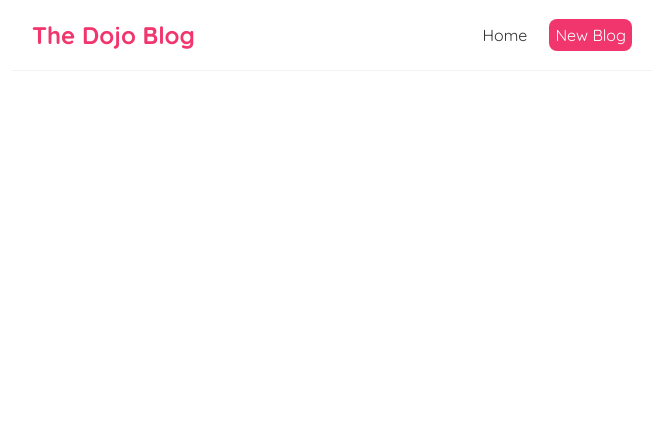
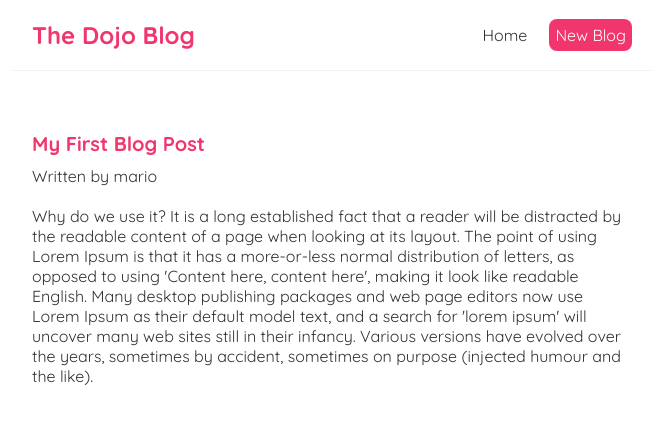
Before and after one commit to HARSHITHA579-pixel/task-website-ideation, a React (Create React App) app in the folder AritraGhoshWebDev/practice/10. React_Basics/dojo-blog/: page /blogs/1 in a window 1280 px wide. Shown: the top 424 px of the page, without its empty margins (308-971 px from the left). Built offline with nearby package versions, Linux system fonts and the light colour scheme; data requests are answered from the project's data file.

Commit message:
Feat: Route parameters

```diff
--- a/AritraGhoshWebDev/practice/10. React_Basics/dojo-blog/src/App.js
+++ b/AritraGhoshWebDev/practice/10. React_Basics/dojo-blog/src/App.js
@@ -2,6 +2,7 @@
 import Home from './Home'
 import { BrowserRouter as Router, Route, Switch } from 'react-router-dom';
 import Create from './Create';
+import BlogDetails from './BlogDetails';
 
 // first component rendered to the DOM & sits at the very top of our application - root component. All other components are nested inside this component
 function App() {
@@ -36,6 +37,9 @@
               <Route path="/create">
                 <Create />
               </Route>
+              <Route path="/blogs/:id">
+                <BlogDetails />
+              </Route>
             </Switch>
 
         </div>
--- a/AritraGhoshWebDev/practice/10. React_Basics/dojo-blog/src/BLogList.js
+++ b/AritraGhoshWebDev/practice/10. React_Basics/dojo-blog/src/BLogList.js
@@ -1,4 +1,7 @@
 // destructure
+
+import { Link } from "react-router-dom/cjs/react-router-dom.min";
+
 // const BlogList = ({blogs, title, handleDelete}) => {
 const BlogList = ({blogs, title}) => {
     // props - object
@@ -11,8 +14,12 @@
             <h2>{title}</h2>
             {blogs.map((blog) => (
                 <div className="blog-preview" key={blog.id}>
-                    <h2>{blog.title}</h2>
-                    <p>Written by: {blog.author}</p>
+                    <Link to={`/blogs/${blog.id}`}>
+                        <h2>{blog.title}</h2>
+                        <p>Written by: {blog.author}</p>
+                    </Link>
+                    {/* <h2>{blog.title}</h2>
+                    <p>Written by: {blog.author}</p> */}
                     {/* <button onClick={() => handleDelete(blog.id)}>delete blog</button> */}
                 </div>
             ))}
--- /dev/null
+++ b/AritraGhoshWebDev/practice/10. React_Basics/dojo-blog/src/BlogDetails.js
@@ -0,0 +1,23 @@
+import { useParams } from "react-router-dom";
+import useFetch from './useFetch';
+
+const BlogDetails = () => {
+
+    const { id } = useParams();
+    const { data: blog, error, isPending } = useFetch('http://localhost:8000/blogs/' + id);
+    return (
+        <div className="blog-details">
+            { isPending && <div>Loading...</div> }
+            { error && <div>{ error }</div> }
+            { blog && (
+                <article>
+                    <h2>{ blog.title }</h2>
+                    <p>Written by { blog.author }</p>
+                    <div>{ blog.body }</div>
+                </article>
+            )}
+        </div>
+    );
+}
+
+export default BlogDetails;
--- a/AritraGhoshWebDev/practice/10. React_Basics/dojo-blog/src/index.css
+++ b/AritraGhoshWebDev/practice/10. React_Basics/dojo-blog/src/index.css
@@ -44,3 +44,24 @@
   color: #f1356d;
   margin-bottom: 8px;
 }
+.blog-preview a {
+  text-decoration: none;
+}
+
+/* blog details page */
+.blog-details h2 {
+  font-size: 20px;
+  color: #f1356d;
+  margin-bottom: 10px;
+}
+.blog-details div {
+  margin: 20px 0;
+}
+/* .blog-details button {
+  background: #f1356d;
+  color: #fff;
+  border: 0;
+  padding: 8px;
+  border-radius: 8px;
+  cursor: pointer;
+} */
```
